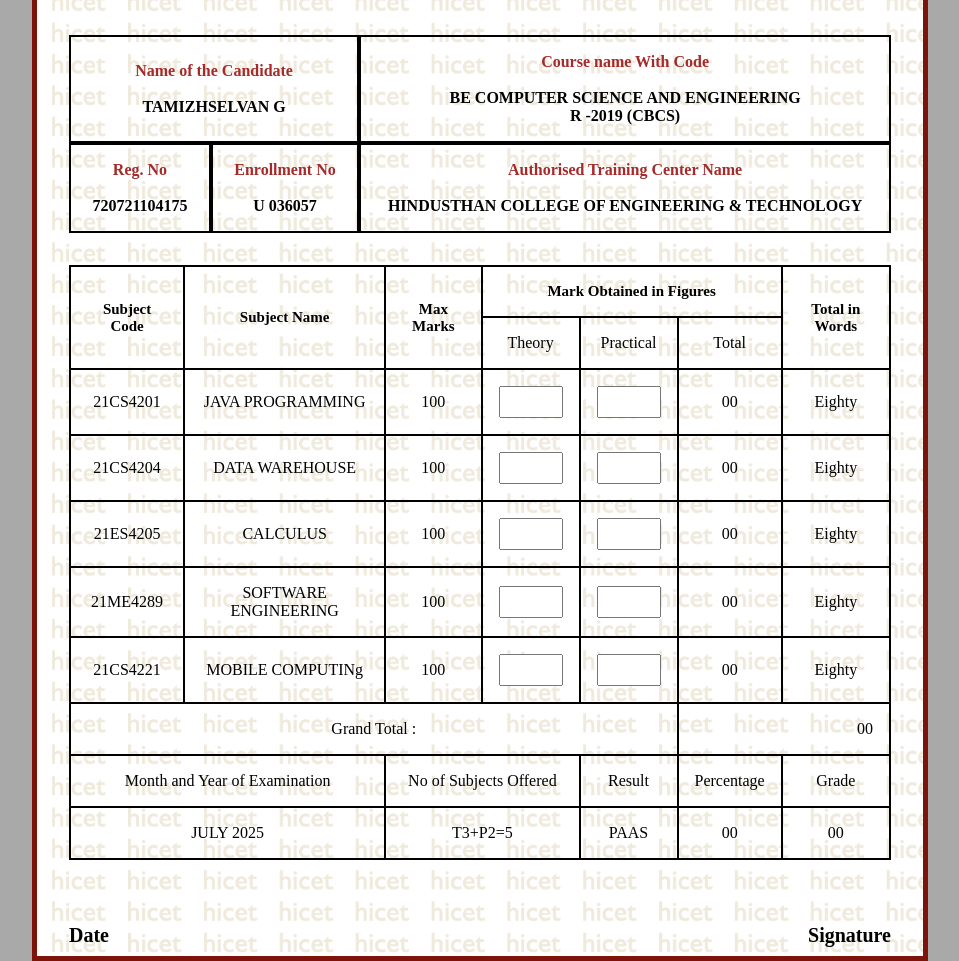
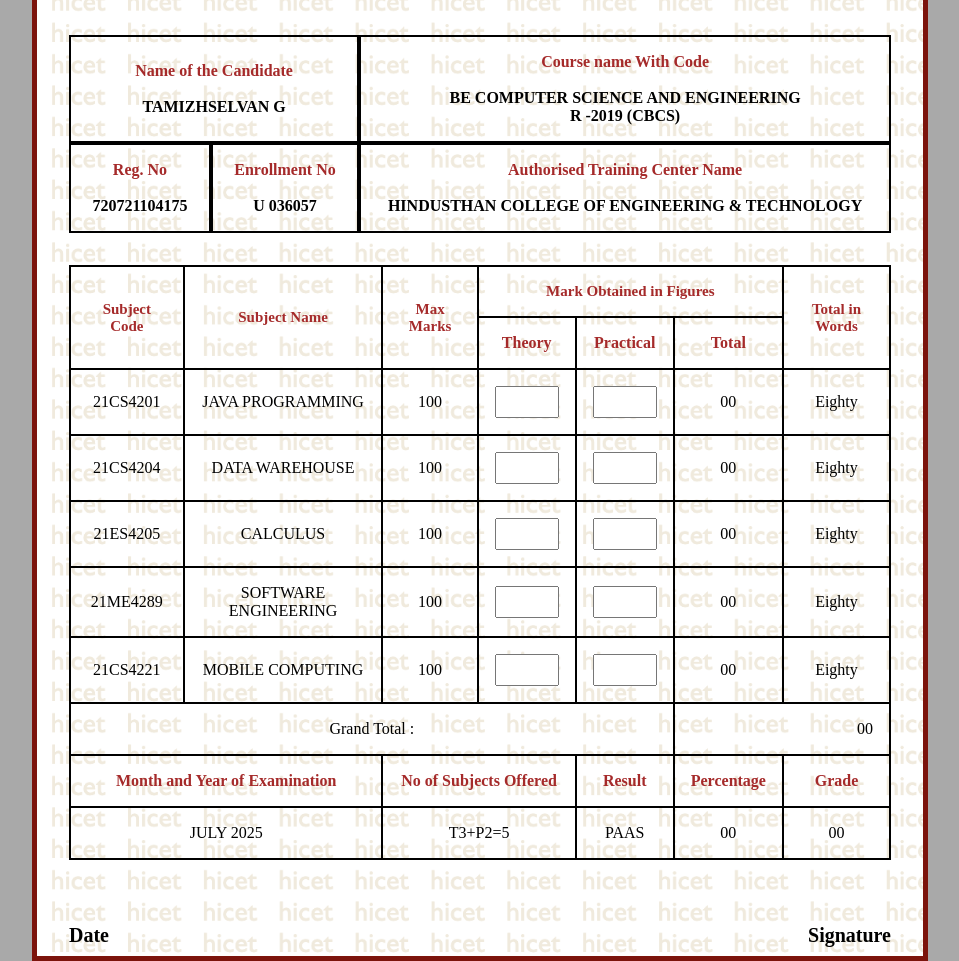
Before and after one commit to tamizhselvangt/Cerificate-MarkSheet, a plain HTML site: page index.html in a window 1280 px wide. Shown: the part 309-1270 px from the top of the page, without its empty margins (160-1119 px from the left). Drawn offline with Linux system fonts and the light colour scheme.

Commit message:
Update index.html

```diff
--- a/index.html
+++ b/index.html
@@ -68,16 +68,16 @@
       <div class="mark">
         <table>
           <tr>
-            <th rowspan="2" class="table-title">Subject Code</th>
-            <th rowspan="2" class="table-title">Subject Name</th>
-            <th rowspan="2" class="table-title">Max Marks</th>
-            <th colspan="3" class="table-title">Mark Obtained in Figures</th>
-            <th rowspan="2" class="table-title">Total in Words</th>
+            <th rowspan="2" class="table-title red-title">Subject Code</th>
+            <th rowspan="2" class="table-title red-title">Subject Name</th>
+            <th rowspan="2" class="table-title red-title">Max Marks</th>
+            <th colspan="3" class="table-title red-title">Mark Obtained in Figures</th>
+            <th rowspan="2" class="table-title red-title">Total in Words</th>
           </tr>
           <tr>
-            <td>Theory</td>
-            <td>Practical</td>
-            <td>Total</td>
+            <td class="red-title">Theory</td>
+            <td class="red-title">Practical</td>
+            <td class="red-title">Total</td>
           </tr>
           <tr>
             <td>21CS4201</td>
@@ -94,7 +94,7 @@
               />
             </td>
             <td class="total total1">00</td>
-            <td>Eighty</td>
+            <td class="total-in-word1">Eighty</td>
           </tr>
           <tr>
             <td>21CS4204</td>
@@ -111,7 +111,7 @@
               />
             </td>
             <td class="total total2">00</td>
-            <td>Eighty</td>
+            <td class="total-in-word2">Eighty</td>
           </tr>
           <tr>
             <td>21ES4205</td>
@@ -128,7 +128,7 @@
               />
             </td>
             <td class="total total3">00</td>
-            <td>Eighty</td>
+            <td class="total-in-word3">Eighty</td>
           </tr>
           <tr>
             <td>21ME4289</td>
@@ -145,11 +145,11 @@
               />
             </td>
             <td class="total total4">00</td>
-            <td>Eighty</td>
+            <td class="total-in-word4">Eighty</td>
           </tr>
           <tr>
             <td>21CS4221</td>
-            <td>MOBILE COMPUTINg</td>
+            <td>MOBILE COMPUTING</td>
             <td>100</td>
             <td>
               <input class="input theory theory5" type="number" id="mark" />
@@ -162,18 +162,18 @@
               />
             </td>
             <td class="total total5">00</td>
-            <td>Eighty</td>
+            <td class="total-in-word5">Eighty</td>
           </tr>
           <tr>
-            <td colspan="5">Grand Total :</td>
+            <td colspan="5" class="grand-total">Grand Total :</td>
             <td colspan="2" class="total-total">00</td>
           </tr>
           <tr>
-            <td colspan="2">Month and Year of Examination</td>
-            <td colspan="2">No of Subjects Offered</td>
-            <td>Result</td>
-            <td>Percentage</td>
-            <td>Grade</td>
+            <td colspan="2" class="red-title">Month and Year of Examination</td>
+            <td colspan="2" class="red-title">No of Subjects Offered</td>
+            <td class="red-title">Result</td>
+            <td class="red-title">Percentage</td>
+            <td class="red-title">Grade</td>
           </tr>
           <tr>
             <td colspan="2">JULY 2025</td>
```
